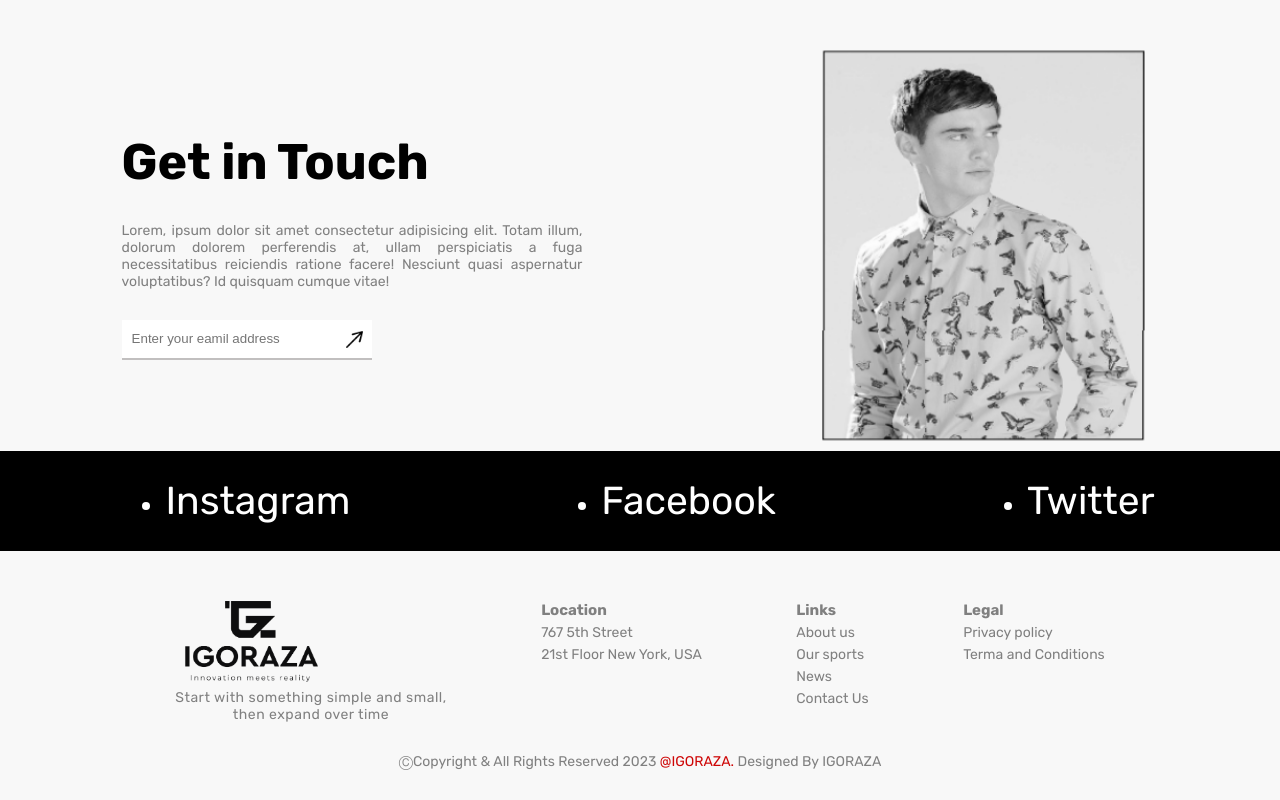
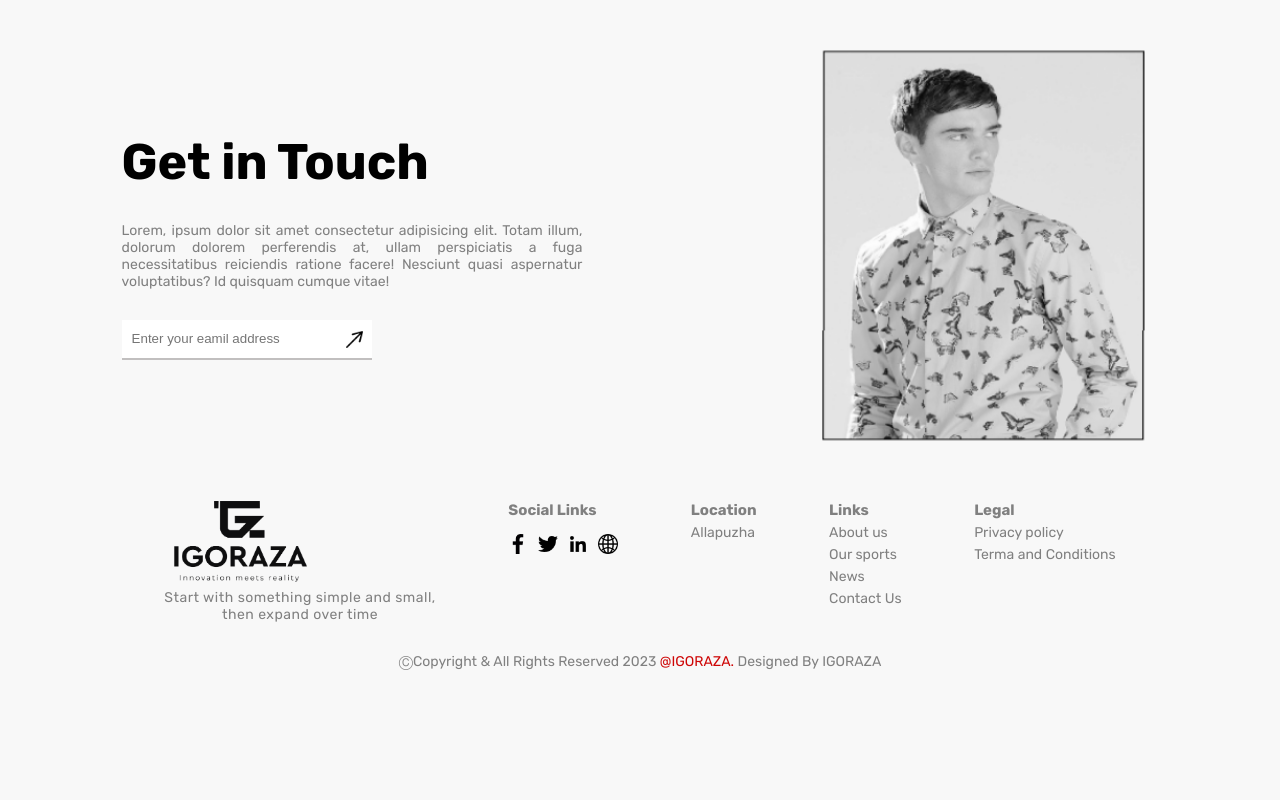
Before and after one commit to Jayaram-s-kumar/ahazmens, a plain HTML site: page index.html in a window 1280 px wide. Shown: the part 3399-4199 px from the top of the page. After the commit the page ends 4099 px from the top, so only its background shows below. Drawn offline with Linux system fonts and the light colour scheme.

Commit message:
updated footer

```diff
--- a/index.html
+++ b/index.html
@@ -1,5 +1,6 @@
 <!DOCTYPE html>
 <html lang="en">
+
 <head>
     <meta charset="UTF-8">
     <meta name="viewport" content="width=device-width, initial-scale=1.0">
@@ -11,6 +12,7 @@
         rel="stylesheet">
 
 </head>
+
 <body>
     <div class="navbar">
 
@@ -42,7 +44,8 @@
         <div class="part2">
             <img src="./heroimage1.png" alt="">
             <p>Lorem ipsum dolor sit, amet consectetur adipisicing elit. Quos omnis dolorum aliquam maxime
-                 sunt blanditiis, itaque iste quisquam neque placeat aliquid corporis excepturi rerum ratione doloribus voluptas nisi? Alias, amet?</p>
+                sunt blanditiis, itaque iste quisquam neque placeat aliquid corporis excepturi rerum ratione doloribus
+                voluptas nisi? Alias, amet?</p>
         </div>
         <div class="part3">
             <img src="./heroimage2.png" alt="">
@@ -55,7 +58,8 @@
                 <h1>New In</h1>
             </div>
             <div class="newinright">
-                <p>Lorem ipsum dolor sit amet consectetur adipisicing elit. Aspernatur, consequatur. Officiis sit quaerat ea qui.</p>
+                <p>Lorem ipsum dolor sit amet consectetur adipisicing elit. Aspernatur, consequatur. Officiis sit
+                    quaerat ea qui.</p>
                 <div class="variety">
                     <p>Hoodies</p>
                     <p>Jeans and Shirts</p>
@@ -74,7 +78,8 @@
     <div class="featured">
         <div class="featuredtitle">
             <h1>Featured Collections</h1>
-            <p>Lorem ipsum dolor sit amet consectetur adipisicing elit. Voluptatem provident non hic, id ex sapiente sunt animi minus debitis eum modi aspernatur ut temporibus esse est necessitatibus quis omnis enim!</p>
+            <p>Lorem ipsum dolor sit amet consectetur adipisicing elit. Voluptatem provident non hic, id ex sapiente
+                sunt animi minus debitis eum modi aspernatur ut temporibus esse est necessitatibus quis omnis enim!</p>
         </div>
 
         <div class="featuredimages">
@@ -94,13 +99,15 @@
         </div>
         <div class="aboutusbottom">
             <div class="left">
-                <p>Lorem ipsum dolor sit amet consectetur, adipisicing elit. Adipisci, ratione. Maiores libero asperiores dolor quod.</p>
+                <p>Lorem ipsum dolor sit amet consectetur, adipisicing elit. Adipisci, ratione. Maiores libero
+                    asperiores dolor quod.</p>
                 <img src="./aboutimage1.png" alt="">
 
             </div>
 
             <div class="right">
-                <p>Lorem ipsum dolor sit amet consectetur, adipisicing elit. Adipisci, ratione. Maiores libero asperiores dolor quod.</p>
+                <p>Lorem ipsum dolor sit amet consectetur, adipisicing elit. Adipisci, ratione. Maiores libero
+                    asperiores dolor quod.</p>
                 <img src="./aboutimage2.png" alt="">
                 <p>Lorem ipsum dolor sit amet consectetur adipisicing elit. Iste, corrupti?</p>
                 <button>About us</button>
@@ -132,7 +139,9 @@
     <div class="getintouch">
         <div class="touchtitle">
             <h1>Get in Touch</h1>
-            <p>Lorem, ipsum dolor sit amet consectetur adipisicing elit. Totam illum, dolorum dolorem perferendis at, ullam perspiciatis a fuga necessitatibus reiciendis ratione facere! Nesciunt quasi aspernatur voluptatibus? Id quisquam cumque vitae!</p>
+            <p>Lorem, ipsum dolor sit amet consectetur adipisicing elit. Totam illum, dolorum dolorem perferendis at,
+                ullam perspiciatis a fuga necessitatibus reiciendis ratione facere! Nesciunt quasi aspernatur
+                voluptatibus? Id quisquam cumque vitae!</p>
             <div class="inputcont">
                 <input type="text" placeholder="Enter your eamil address">
                 <img src="./45-degrees.png" alt="">
@@ -142,7 +151,7 @@
     </div>
 
 
-     <div class="freeshiping">
+    <!-- <div class="freeshiping">
         <ul>
          <li>
              <h2>Instagram</h2>
@@ -154,7 +163,7 @@
              <h2>Twitter</h2>
          </li>
         </ul>
-     </div>
+     </div> -->
 
     <div class="footer">
         <div class="clogo">
@@ -163,9 +172,20 @@
                 then expand over time</p>
         </div>
         <div>
+            <p>Social Links</p>
+            <div class="icons">
+                <img src="./fbdark.png" alt="">
+                <img src="./twitterdark.png" alt="">
+                <img src="./linkedindark.png" alt="">
+                <a href="https://www.igoraza.com/">
+                    <img src="./globedark.png" alt="">
+                </a>
+            </div>
+        </div>
+        <div>
             <p>Location</p>
-            <p>767 5th Street</p>
-            <p>21st Floor New York, USA</p>
+            <p>Allapuzha</p>
+            <p></p>
         </div>
         <div>
             <p>Links</p>
@@ -190,4 +210,5 @@
 
 
 </body>
+
 </html>
--- a/style.css
+++ b/style.css
@@ -750,3 +750,25 @@ p{
         padding-right: 0px !important;
     }
 }
+
+.icons{
+    display: flex !important;
+    align-items: center;
+    justify-content: center;
+    column-gap: 10px;
+    flex-direction: row !important;
+
+}
+
+.icons img{
+    width: 20px;
+    margin-top: 10px;
+
+
+}
+
+@media (max-width:500px) {
+    .icons img{
+        width: 17px;
+    }
+}
```
Also changed, not shown: fbdark.png (added), fbwhite.png (added), globedark.png (added), globewhite.png (added), linkedindark.png (added), linkedinwhite.png (added), twitterdark.png (added), twitterwhite.png (added). Lines whose indentation alone changed are shown as unchanged.
